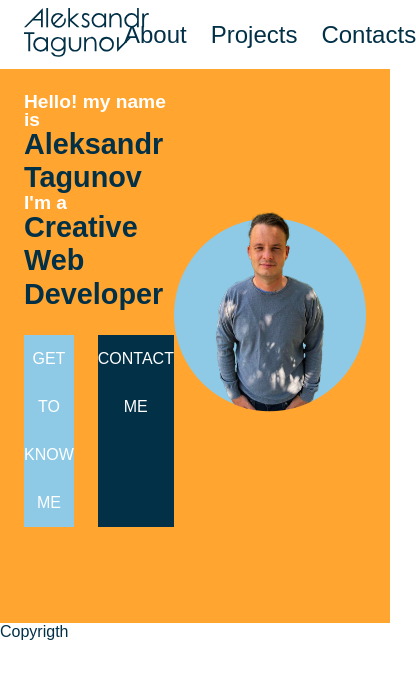
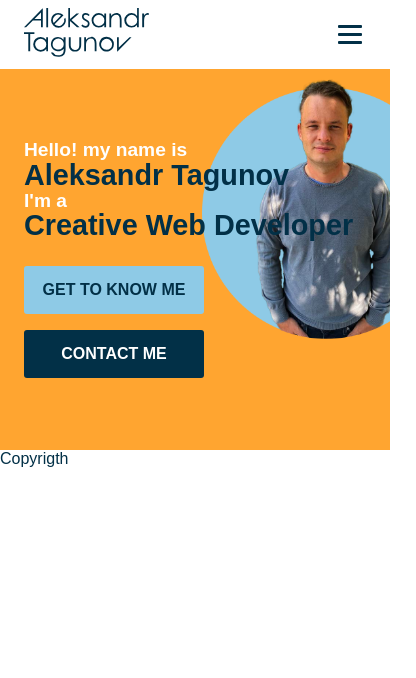
Before and after one commit to sas604/Portfolio-new, a Next.js app: page / in a window 390 px wide. Shown: the top 678 px of the page, 416 px wide, since content can reach past the window. Built offline with nearby package versions, Linux system fonts and the light colour scheme; a web font is replaced by a local one.

Commit message:
Add mobile menu

```diff
--- a/components/Header.js
+++ b/components/Header.js
@@ -1,6 +1,8 @@
 import Link from 'next/link';
 import styled from 'styled-components';
+import Burger from './burger';
 import Logo from './logo';
+import MobileNav from './MobileNav';
 import Nav from './Nav';
 
 const HeaderStyle = styled.header`
@@ -18,6 +20,7 @@ export default function Header() {
           <Logo />
         </a>
       </Link>
+      <Burger />
       <Nav />
     </HeaderStyle>
   );
--- a/components/Hello.js
+++ b/components/Hello.js
@@ -1,10 +1,10 @@
 import styled from 'styled-components';
 import Image from 'next/image';
 import Link from 'next/link';
-import { motion, useViewportScroll } from 'framer-motion';
+import { motion } from 'framer-motion';
 
 const HelloStyle = styled.section`
-  padding: 1.5rem 1.5rem 6rem;
+  padding: 4.5rem 1.5rem 4.5rem;
   background-color: var(--yellow);
   position: relative;
   overflow: hidden;
@@ -42,10 +42,21 @@ const HelloWrapper = styled.div`
   div:first-of-type {
     align-self: flex-end;
   }
-  div + div {
+  .image {
+    display: flex;
+    justify-content: flex-end;
+    position: relative;
     margin-left: 1.5rem !important;
     flex: 250px;
+    @media (max-width: 650px) {
+      position: absolute;
+      width: 250px;
+      z-index: -1;
+      left: calc(47vw - 29px);
+      top: -73px;
+    }
   }
+
   h1 {
     font-size: clamp(1.8rem, 5vw, 3.454rem);
     margin: 0;
@@ -60,12 +71,18 @@ const HelloWrapper = styled.div`
 const ButtonGroup = styled.div`
   margin-top: 1.5rem;
   display: flex;
+  @media (max-width: 650px) {
+    flex-direction: column;
+  }
 `;
 const CTA = styled.a`
   display: block;
   background-color: ${({ bg }) => bg};
-  color: white;
+  color: ${({ bg }) =>
+    bg === 'var(--light-blue)' ? 'var(--dark-blue)' : 'white'};
   flex: 1;
+  border-radius: 3px;
+  font-weight: 700;
   max-width: 300px;
   text-align: center;
   text-transform: uppercase;
@@ -78,6 +95,13 @@ const CTA = styled.a`
   :hover {
     background-color: white;
     color: var(--dark-blue);
+  }
+  @media (max-width: 650px) {
+    max-width: 180px;
+    &:last-of-type {
+      margin-left: 0;
+      margin-top: 1rem;
+    }
   }
 `;
 const header = {
@@ -101,8 +125,6 @@ const balls = {
   },
 };
 export default function Hello() {
-  const { scrollYProgress } = useViewportScroll();
-  console.log(scrollYProgress);
   return (
     <HelloStyle>
       <motion.div
@@ -130,7 +152,15 @@ export default function Hello() {
             </Link>
           </ButtonGroup>
         </motion.div>
-        <Image width="450" height="500" objectFit="contain" src="/me.png" />
+        <div className="image">
+          <Image
+            width="450"
+            priority
+            height="500"
+            objectFit="contain"
+            src="/me.png"
+          />
+        </div>
       </HelloWrapper>
     </HelloStyle>
   );
--- /dev/null
+++ b/components/MobileNav.js
@@ -0,0 +1,81 @@
+import Link from 'next/link';
+import styled from 'styled-components';
+import { motion } from 'framer-motion';
+
+const MobileNavStyle = styled.nav`
+  min-height: 100vh;
+  ul {
+    background-color: var(--light-blue);
+    min-height: 100vh;
+    padding: 6rem 3rem;
+  }
+  li + li {
+    margin-top: 1.5rem;
+  }
+  a {
+    /* color: white; */
+    font-size: 1.25rem;
+    font-weight: 700;
+  }
+`;
+const MotionNav = {
+  open: {
+    x: 0,
+    transition: {
+      when: 'beforeChildren',
+      staggerChildren: 0.3,
+      stiffness: 60,
+    },
+  },
+  closed: {
+    x: 300,
+    transition: {
+      when: 'afterChildren',
+      staggerChildren: 0.05,
+      stiffness: 60,
+    },
+  },
+};
+const MotionItems = {
+  open: {
+    x: 0,
+    opacity: 1,
+    transition: {
+      stiffness: 60,
+    },
+  },
+  closed: {
+    x: 50,
+    opacity: 0,
+    transition: {
+      stiffness: 60,
+    },
+  },
+};
+export default function MobileNav({ open }) {
+  return (
+    <MobileNavStyle>
+      <motion.ul
+        initial={false}
+        animate={open ? 'open' : 'closed'}
+        variants={MotionNav}
+      >
+        <motion.li variants={MotionItems}>
+          <Link href="/#about">
+            <a>About</a>
+          </Link>
+        </motion.li>
+        <motion.li variants={MotionItems}>
+          <Link href="/#projects">
+            <a>Projects</a>
+          </Link>
+        </motion.li>
+        <motion.li variants={MotionItems}>
+          <Link href="/#contacts">
+            <a>Contacts</a>
+          </Link>
+        </motion.li>
+      </motion.ul>
+    </MobileNavStyle>
+  );
+}
--- a/components/Nav.js
+++ b/components/Nav.js
@@ -2,7 +2,7 @@ import Link from 'next/link';
 import styled from 'styled-components';
 import { motion } from 'framer-motion';
 
-const NavStyles = styled.nav`
+export const NavStyles = styled.nav`
   margin-left: auto;
 
   ul {
@@ -26,6 +26,9 @@ const NavStyles = styled.nav`
       transform: scale(0);
       transform-origin: left;
     }
+  }
+  @media (max-width: 650px) {
+    display: none;
   }
 `;
 
--- /dev/null
+++ b/components/burger.js
@@ -0,0 +1,82 @@
+import { useState } from 'react';
+import styled from 'styled-components';
+import { motion } from 'framer-motion';
+import Portal from '../hooks/Portal';
+import MobileNav from './MobileNav';
+
+const BurgerStyles = styled.button`
+  position: relative;
+  margin-left: auto;
+  appearance: none;
+  background: transparent;
+  display: flex;
+  flex-direction: column;
+  justify-content: space-around;
+  align-items: center;
+  padding: 0;
+  width: 2rem;
+  height: 2rem;
+  padding: 0.25rem;
+  border: 0;
+  cursor: pointer;
+  z-index: 10000;
+  display: none;
+  @media (max-width: 650px) {
+    display: flex;
+  }
+
+  div {
+    position: relative;
+    z-index: -1;
+    width: 100%;
+    height: 3px;
+    background: var(--dark-blue);
+    border-radius: 1px;
+  }
+`;
+const burgerMotion = {
+  rest: {
+    y: 0,
+    scale: 1,
+    rotate: 0,
+    opacity: 1,
+  },
+  openF: {
+    y: 8,
+    rotate: 45,
+  },
+  middle: {
+    opacity: 0,
+    scaleX: 0,
+  },
+
+  openL: {
+    y: -8,
+    rotate: -45,
+  },
+};
+
+export default function Burger() {
+  const [open, setOpen] = useState(false);
+  return (
+    <>
+      <Portal selector="#mobile-menu">
+        <MobileNav open={open} />
+      </Portal>
+      <BurgerStyles type="button" onClick={() => setOpen((s) => !s)}>
+        <motion.div
+          animate={open ? burgerMotion.openF : burgerMotion.rest}
+          variants={burgerMotion}
+        />
+        <motion.div
+          animate={open ? burgerMotion.middle : burgerMotion.rest}
+          variants={burgerMotion}
+        />
+        <motion.div
+          animate={open ? burgerMotion.openL : burgerMotion.rest}
+          variants={burgerMotion}
+        />
+      </BurgerStyles>
+    </>
+  );
+}
--- /dev/null
+++ b/hooks/Portal.js
@@ -0,0 +1,14 @@
+import { useRef, useEffect, useState } from 'react';
+import { createPortal } from 'react-dom';
+
+export default function Portal({ children, selector }) {
+  const ref = useRef();
+  const [mounted, setMounted] = useState(false);
+
+  useEffect(() => {
+    ref.current = document.querySelector(selector);
+    setMounted(true);
+  }, [selector]);
+
+  return mounted ? createPortal(children, ref.current) : null;
+}
--- a/pages/_document.js
+++ b/pages/_document.js
@@ -36,6 +36,7 @@ export default class MyDocument extends Document {
         </Head>
         <body>
           <Main />
+          <div id="mobile-menu" />
           <NextScript />
         </body>
       </Html>
--- a/styles/Global.js
+++ b/styles/Global.js
@@ -7,12 +7,16 @@ const GlobalStyles = createGlobalStyle`
   --light-blue:#8ECAE6;
 }
   html {
+    height:100%;
     box-sizing: border-box;
+
   }
   *, *:before, *:after {
     box-sizing: inherit;
   }
   html,body {
+    min-height: 100vh;
+    overflow-x : hidden;
     position: relative;
   }
  ul{
@@ -20,7 +24,13 @@ const GlobalStyles = createGlobalStyle`
    padding:0;
    list-style: none;
  }
-
+ #mobile-menu{
+  position: absolute;
+    top: 0;
+    right: 0;
+    z-index: 1000;
+    width: 300px
+ }
 `;
 
 export default GlobalStyles;
```
